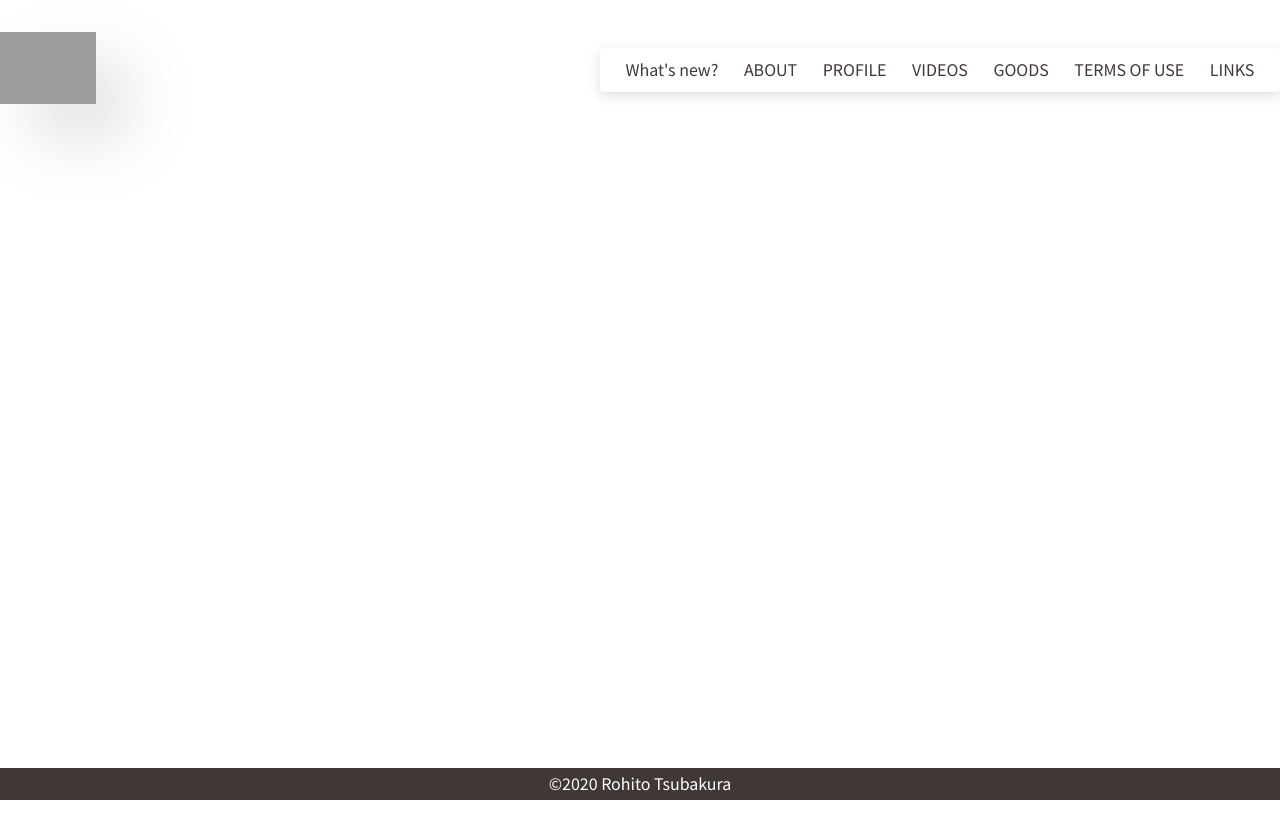
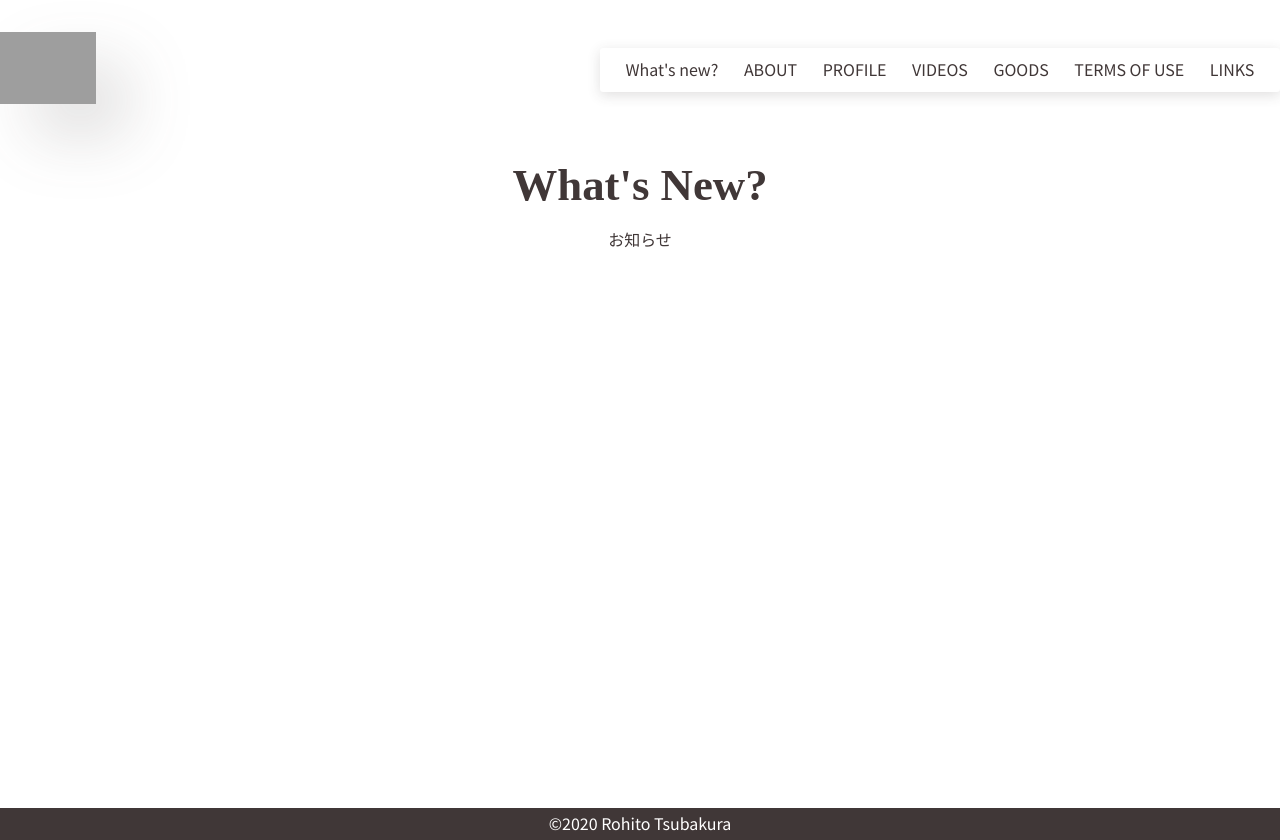
Before and after one commit to rohitotsubakura/season2, a Next.js app: page /news in a window 1280 px wide. Before the commit the page ends 800 px from the top, so only its background shows below. Built offline with nearby package versions, Linux system fonts and the light colour scheme; grey boxes are pictures that could not be loaded.

Commit message:
[modify] お知らせ系ページの共通部分を少し書いた

```diff
--- a/pages/news.tsx
+++ b/pages/news.tsx
@@ -22,27 +22,23 @@ const root = css`
     align-items: center;
     justify-content: center;
     width: 100%;
-    height: 100vh;
+    height: 85vh;
+    margin-top: ${Size(25)};
 `;
 
 const innerStyle = css`
     display: flex;
     flex-direction: column;
     align-items: center;
-    justify-content: center;
-    height: 100vh;
-    z-index: 3;
-    color: ${Color.White};
-    & > h1 {
-        ${Typography.Hero};
-        margin-bottom: ${Size(1)};
-    }
+    width: ${Size(100)};
     & > h2 {
+        color: ${Color.Black};
         ${Typography.Display1};
-        margin-bottom: ${Size(5)};
+        margin-bottom: ${Size(2.5)};
     }
     & > p {
-        ${Typography.Heading};
+        color: ${Color.Black};
+        ${Typography.Body};
         margin-bottom: ${Size(10)};
     }
 `;
@@ -68,6 +64,10 @@ const Home: NextPage<{ userAgent:string }> = ({ userAgent }) => (
         />
         <div css={root}>
             <Header />
+            <div css={innerStyle}>
+                <h2>{NewsText.heading}</h2>
+                <p>{NewsText.subheading}</p>
+            </div>
             <Footer year={2020} copyright={"Rohito Tsubakura"}></Footer>
         </div>
     </>
```
Also changed, not shown: pages/news/[id].tsx (+11 -11 lines).
